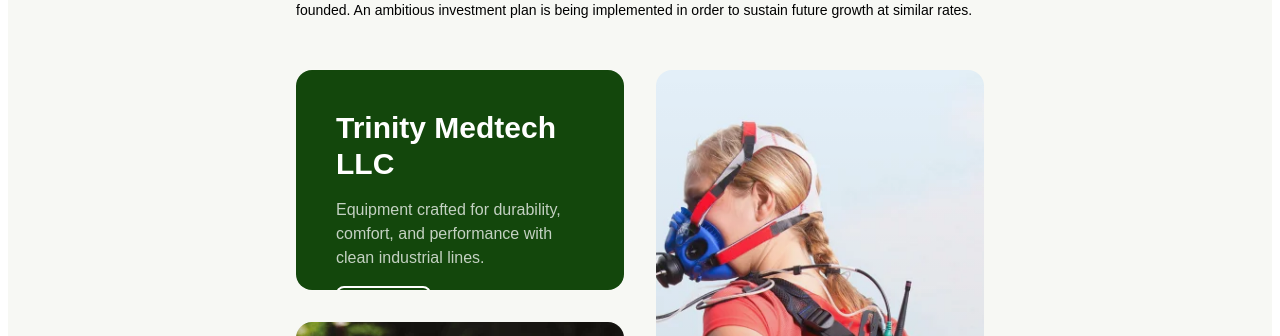
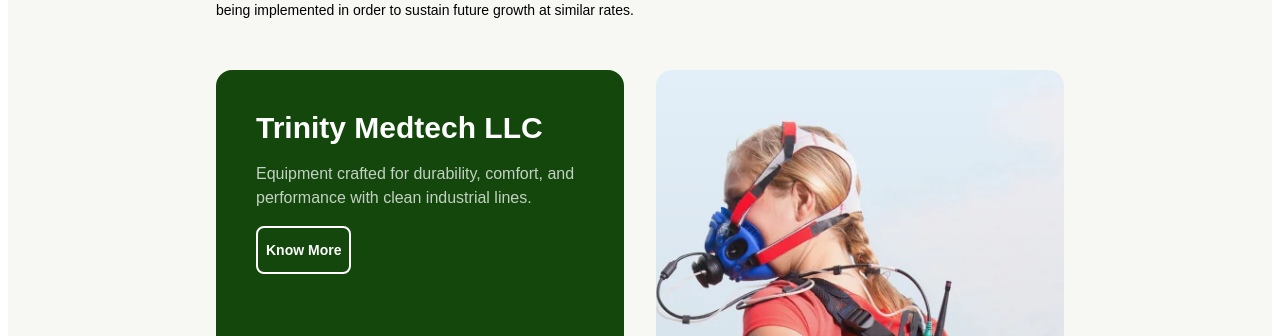
Before and after one commit to dd-002/trinity-medtech-llc, a Next.js app: page / in a window 1280 px wide. Shown: the part 1164-1500 px from the top of the page. Built offline with nearby package versions, Linux system fonts and the light colour scheme.

Commit message:
Padding fix in BentoShowcase

```diff
--- a/src/components/home/BentoShowcase.jsx
+++ b/src/components/home/BentoShowcase.jsx
@@ -4,7 +4,7 @@ import CTAButton from "../CTAButton";
 
 export default function BentoShowcase() {
   return (
-    <section className="mx-auto w-full px-5 md:px-20 lg:px-40 pt-10 md:pt-20 lg:pt-32 pb-10 bg-[#f7f8f4] mt-6 rounded-t-lg">
+    <section className="mx-auto w-full px-5 md:px-10 lg:px-20 pt-10 md:pt-20 lg:pt-32 pb-10 bg-[#f7f8f4] mt-6 rounded-t-lg">
       {/* Heading */}
       <header className="mx-4 md:mx-16 lg:mx-32 mb-12">
         <h2 className="text-2xl md:text-4xl lg:text-5xl font-semibold text-black tracking-tight">
@@ -32,7 +32,7 @@ export default function BentoShowcase() {
                       grid-cols-1 md:grid-cols-6 auto-rows-[160px] md:auto-rows-[200px] lg:auto-rows-[220px]"
       >
         {/* Lead text card */}
-        <article className=" relative col-span-1 md:col-span-3 row-span-2 md:row-span-2 lg:row-span-1 rounded-2xl bg-[#13470c] ring-1 ring-white/10 overflow-hidden p-5 lg:p-10 ">
+        <article className=" relative col-span-1 md:col-span-3 row-span-2 md:row-span-2 lg:row-span-2 rounded-2xl bg-[#13470c] ring-1 ring-white/10 overflow-hidden p-5 lg:p-10 ">
           <h3 className="text-xl md:text-2xl lg:text-3xl font-semibold text-white">
             Trinity Medtech LLC
           </h3>
```
